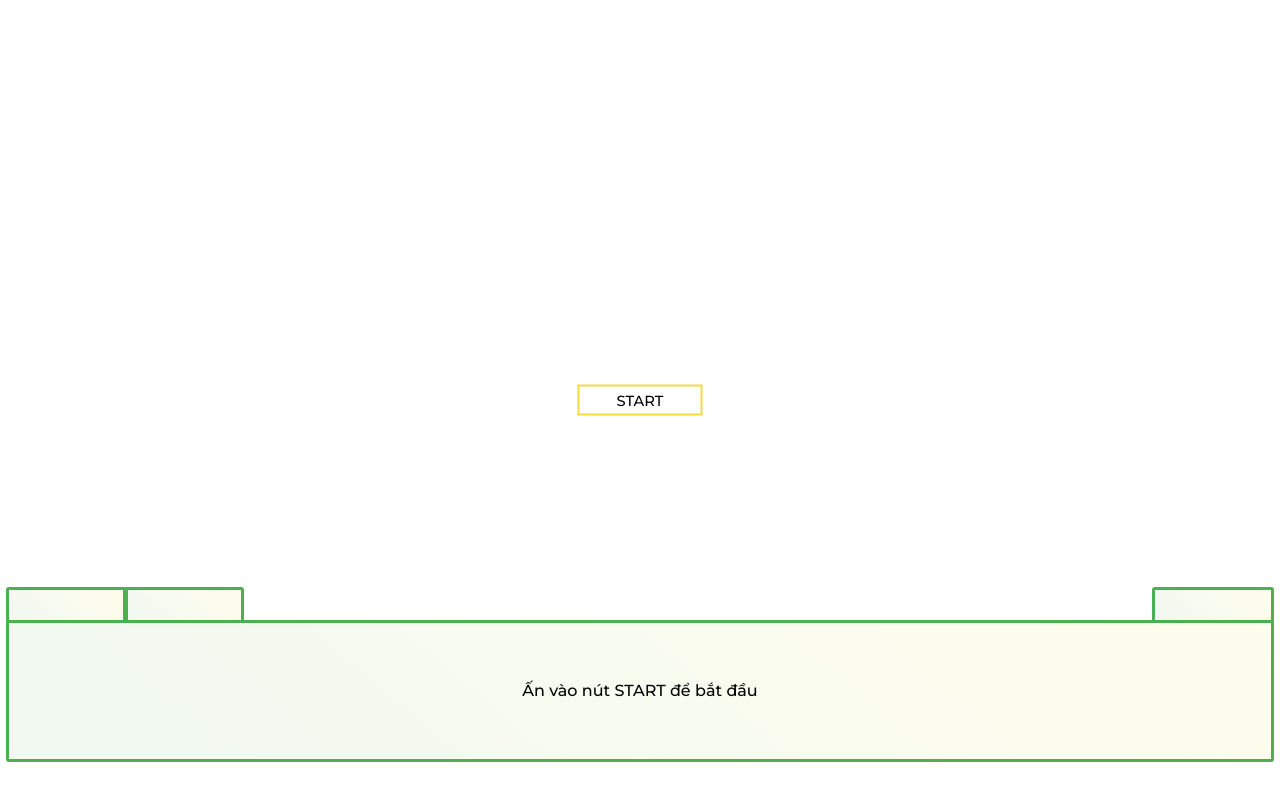
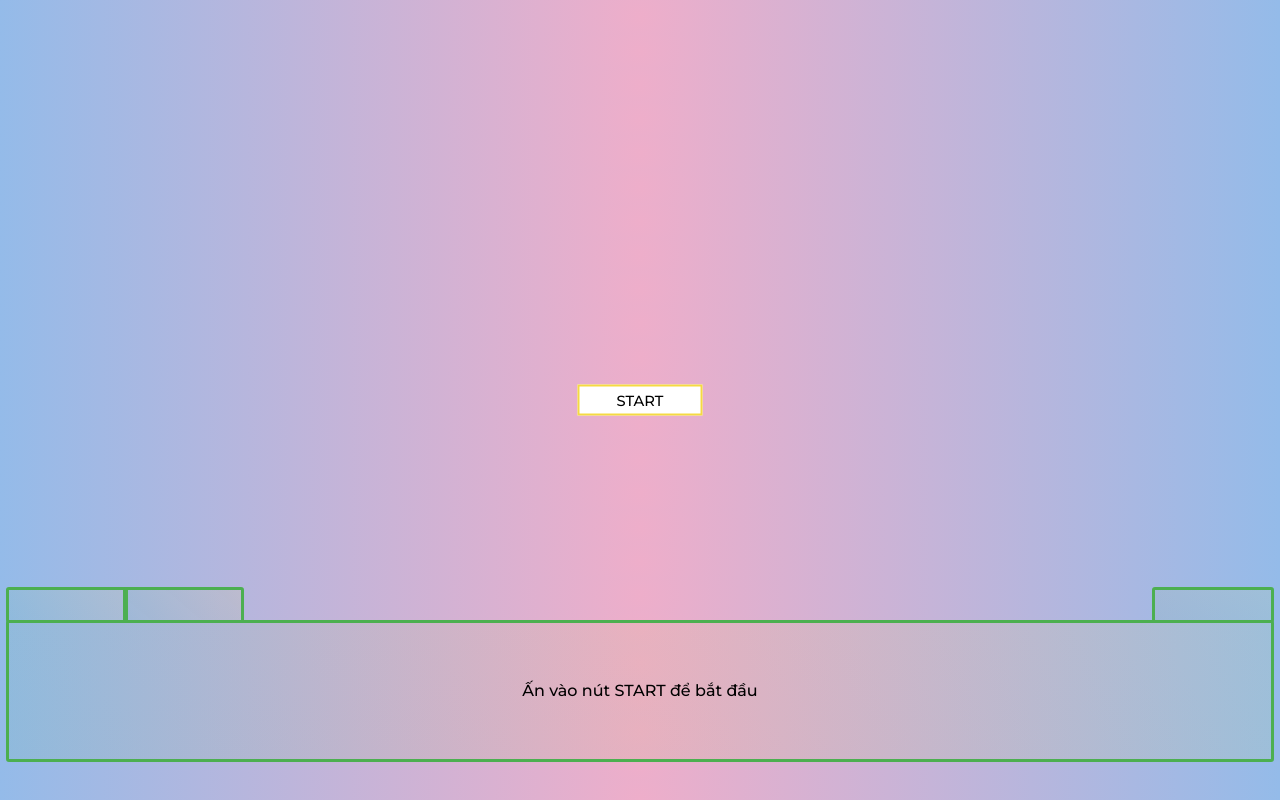
Before and after one commit to ukyopreO21/Obstacle, a plain HTML site: page index.html in a window 1280 px wide. Drawn offline with Linux system fonts and the light colour scheme.

Commit message:
Update main.css

```diff
--- a/main.css
+++ b/main.css
@@ -126,7 +126,7 @@
     font-family: 'Montserrat', sans-serif;
     font-weight: 400;
 }
-#CNV,#hangngang1,#hangngang2,#hangngang3,#hangngang4{
+#CNV,#hangngang1,#hangngang2,#hangngang3,#hangngang4,#hangngang5{
     font-family: 'Montserrat', sans-serif;
     font-weight: 400;
 }
@@ -186,3 +186,7 @@
     top: 100px;
     right: 10%;
 }
+body{
+    background: rgb(238,174,202);
+    background: radial-gradient(circle, rgba(238,174,202,1) 0%, rgba(148,187,233,1) 100%);
+}
```
